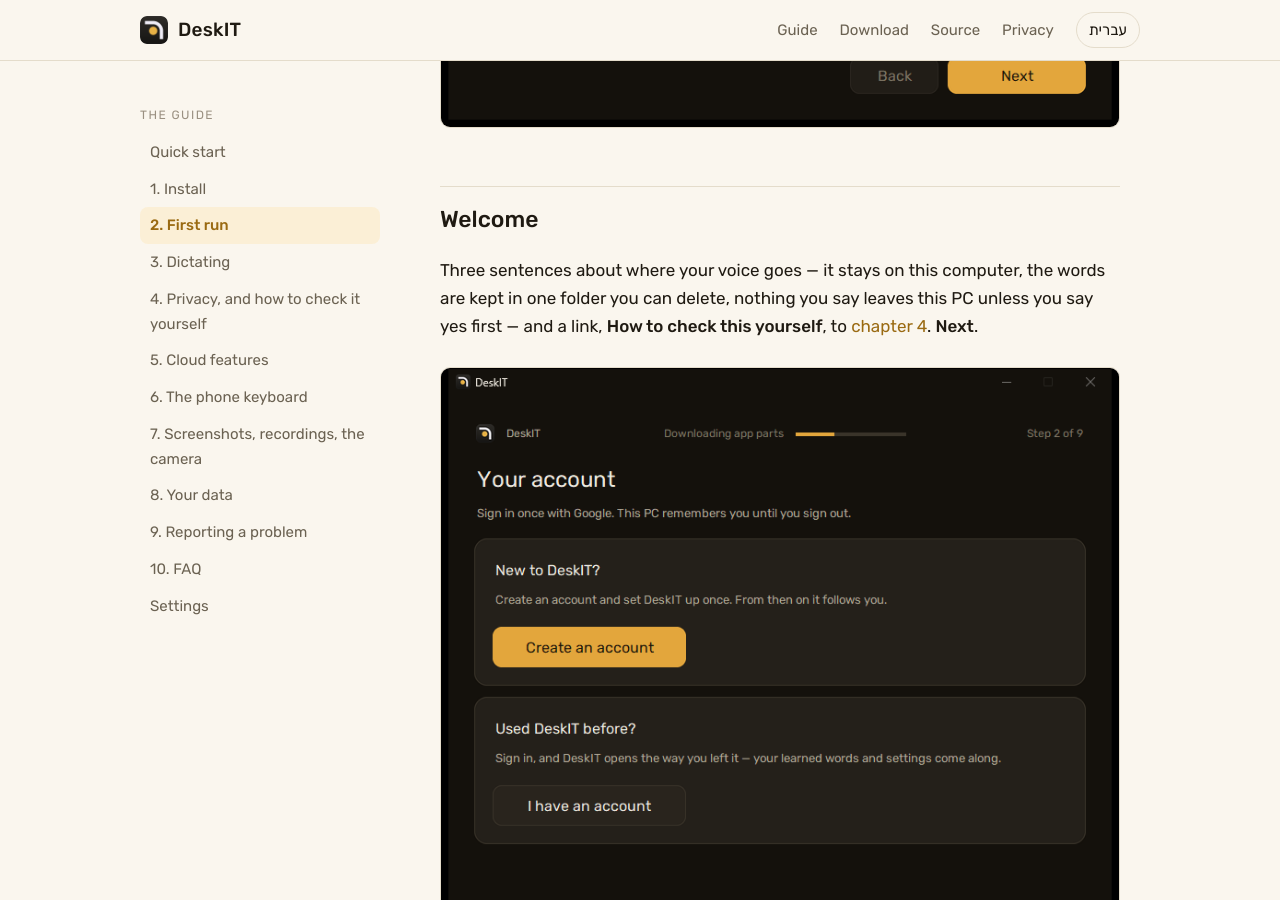
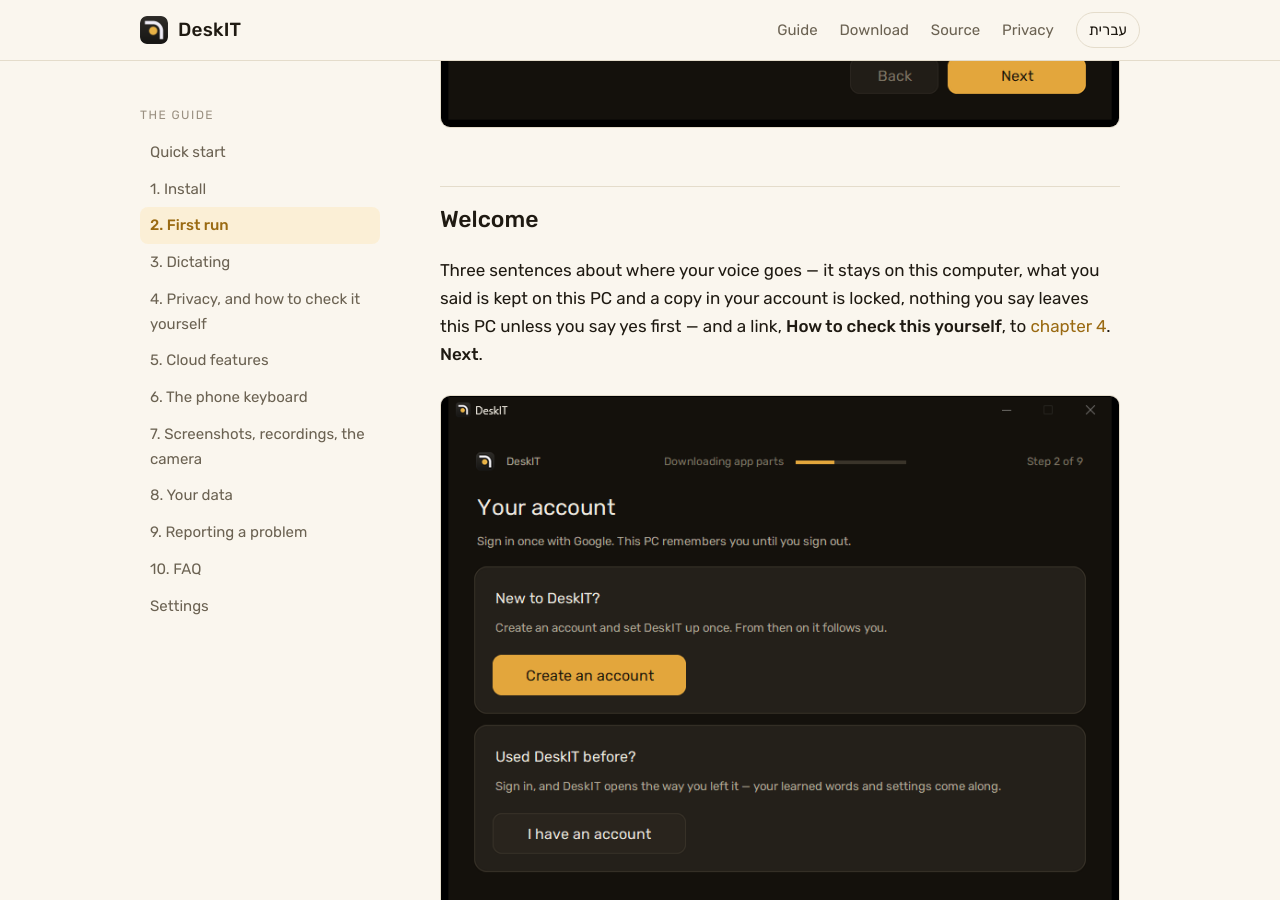
Before and after one commit to DeskIT-app/DeskIT, a Jekyll site: the page built from docs/en/02-first-run.md, in a window 1280 px wide and 900 px high, scrolled down 1125 px. Built offline with Jekyll 4.4.1, drawn with Linux system fonts in a browser that asks for light colours.

Commit message:
Welcome: "What you said is kept on this PC; a copy in your account is locked."
The second Welcome line said "What you said is kept in one folder you can
delete". After sign-in that is not the default: the Ready page's sync row
is on, and what was said is synced to the account, sealed (history.cipher,
the account key). The new line is true with the sync on or off: what was
said is on this PC, and any copy in the account is locked. 68 characters,
about 470 px in Rubik at the wizard's 12 pt, inside INNER.

The same claim was fixed where it lived:
- firstrun.WORDS and docs/strings/wizard.json (regenerated);
- chapter 2's quote and chapter 4's opening, both languages;
- chapter 8's opening, both languages: "Delete the folder and DeskIT has
  forgotten you" is now "this PC has forgotten you; what your account
  keeps, locked, goes with Delete my account on Settings > Account"
  (desk_settings' account card holds that button).

docs/img/02-welcome.png still shows the old lines; a retake is listed for
the owner.

Co-Authored-By: Claude Opus 5.5 <noreply@anthropic.com>

```diff
--- a/docs/en/02-first-run.md
+++ b/docs/en/02-first-run.md
@@ -23,8 +23,9 @@ second — see [The downloads](#the-downloads).
 
 ## Welcome
 
-Three sentences about where your voice goes — it stays on this computer, the words are kept in
-one folder you can delete, nothing you say leaves this PC unless you say yes first — and a link,
+Three sentences about where your voice goes — it stays on this computer, what you said is kept
+on this PC and a copy in your account is locked, nothing you say leaves this PC unless you say
+yes first — and a link,
 **How to check this yourself**, to [chapter 4](04-privacy). **Next**.
 
 ![Your account](../img/02-account.png)
--- a/docs/strings/wizard.json
+++ b/docs/strings/wizard.json
@@ -4,7 +4,7 @@
   "welcome.title": "Welcome to DeskIT",
   "welcome.lines": [
     "Your voice stays on this computer.",
-    "What you said is kept in one folder you can delete.",
+    "What you said is kept on this PC; a copy in your account is locked.",
     "Nothing you say leaves this PC unless you say yes first."
   ],
   "welcome.defaults": "The defaults are good. Everything can be changed later in Settings.",
--- a/firstrun.py
+++ b/firstrun.py
@@ -165,7 +165,7 @@ WORDS = {
     "step": "Step {n} of {total}",
     "welcome.title": "Welcome to DeskIT",
     "welcome.lines": ("Your voice stays on this computer.",
-                      "What you said is kept in one folder you can delete.",
+                      "What you said is kept on this PC; a copy in your account is locked.",
                       "Nothing you say leaves this PC unless you say yes first."),
     "welcome.defaults": "The defaults are good. Everything can be changed later in Settings.",
     "welcome.link": "How to check this yourself",
```
Also changed, not shown: docs/en/04-privacy.md (+2 -1 lines), docs/en/08-your-data.md (+3 -2 lines), docs/he/02-first-run.md (+2 -2 lines), docs/he/04-privacy.md (+1 -1 lines), docs/he/08-your-data.md (+3 -2 lines).
